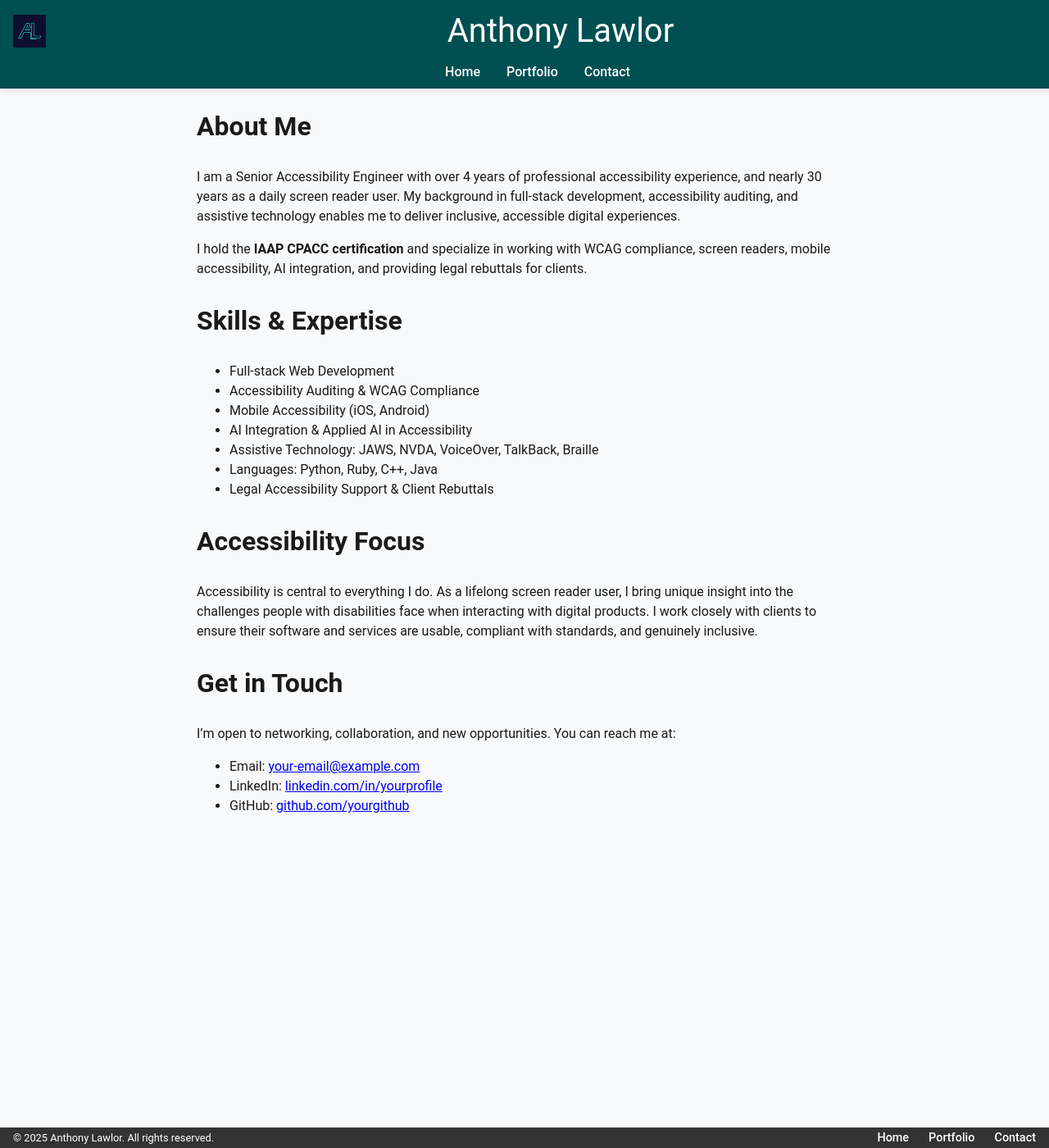
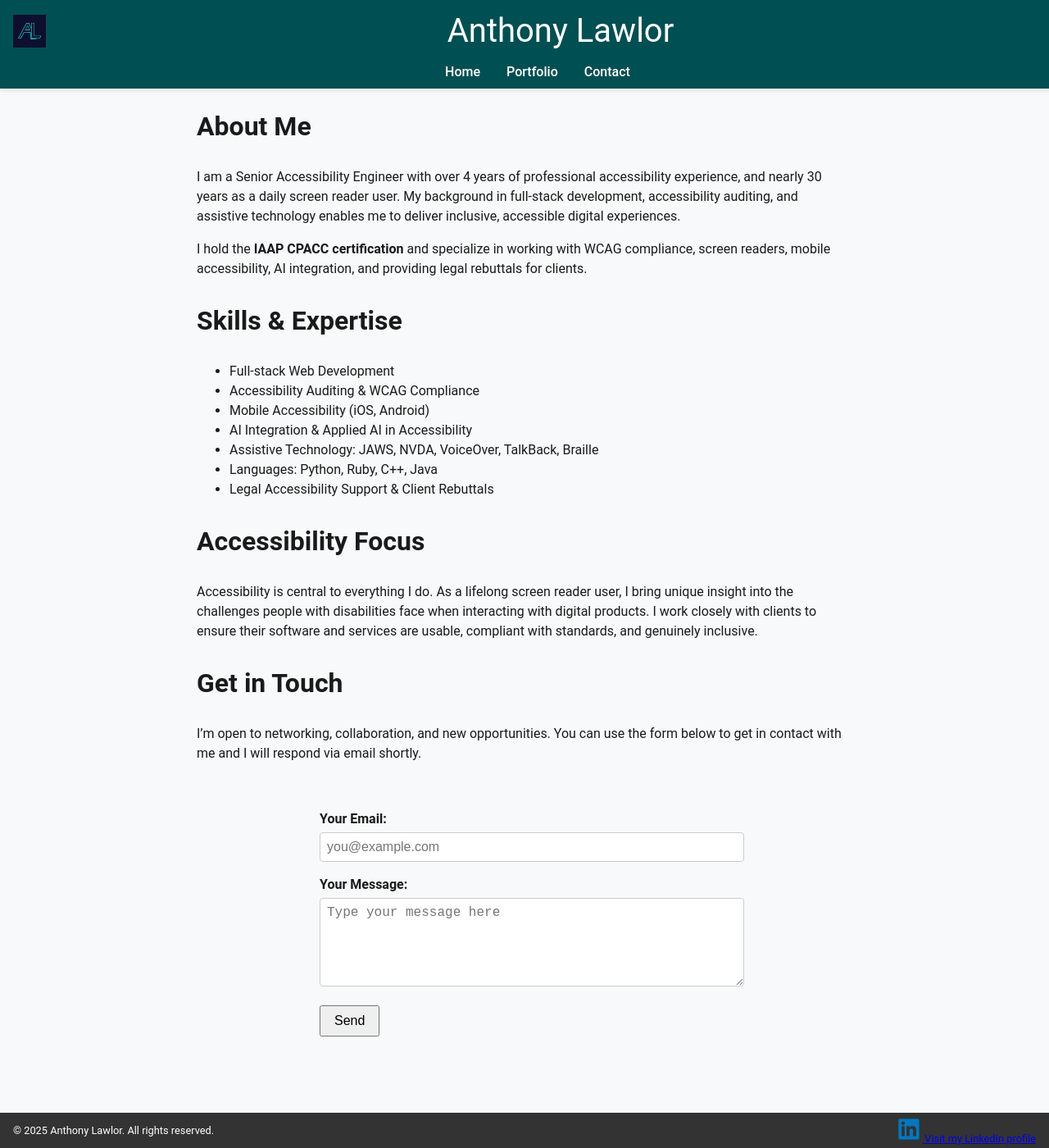
Before and after one commit to antlaw0/professional-website, a Jekyll site: the page built from index.md, in a window 1280 px wide and 1400 px high, scrolled down 37 px. Shown: the whole window at 82% size. Built offline with Jekyll 4.4.1, drawn with Linux system fonts in a browser that asks for light colours.

Commit message:
Implemented contact form

```diff
--- /dev/null
+++ b/_includes/contact-form.html
@@ -0,0 +1,88 @@
+<form id="contact-form" action="https://formspree.io/f/xovnjogv" method="POST" novalidate>
+  <div class="form-group">
+    <label for="email">Your Email:</label>
+    <input type="email" id="email" name="email" placeholder="you@example.com" required>
+    <span class="error-message" id="email-error" aria-live="polite"></span>
+  </div>
+
+  <div class="form-group">
+    <label for="message">Your Message:</label>
+    <textarea id="message" name="message" rows="5" placeholder="Type your message here" required></textarea>
+    <span class="error-message" id="message-error" aria-live="polite"></span>
+  </div>
+
+  <button type="submit">Send</button>
+
+  <div id="form-status" role="status" aria-live="polite"></div>
+</form>
+
+<script>
+const form = document.getElementById('contact-form');
+const emailError = document.getElementById('email-error');
+const messageError = document.getElementById('message-error');
+const status = document.getElementById('form-status');
+
+form.addEventListener('submit', async (e) => {
+  e.preventDefault();
+
+  // Clear previous messages
+  emailError.textContent = '';
+  messageError.textContent = '';
+  status.textContent = '';
+  status.className = '';
+
+  let valid = true;
+
+  // Basic client-side validation
+  if (!form.email.value.trim()) {
+    emailError.textContent = 'Email is required';
+    valid = false;
+  } else if (!/\S+@\S+\.\S+/.test(form.email.value)) {
+    emailError.textContent = 'Please enter a valid email';
+    valid = false;
+  }
+
+  if (!form.message.value.trim()) {
+    messageError.textContent = 'Message cannot be empty';
+    valid = false;
+  }
+
+  if (!valid) return;
+
+  // Send form via AJAX / fetch
+  const formData = new FormData(form);
+
+  try {
+    const response = await fetch(form.action, {
+      method: 'POST',
+      body: formData,
+      headers: { 'Accept': 'application/json' }
+    });
+
+    const data = await response.json();
+
+    if (response.ok) {
+      status.textContent = 'Thank you! Your message has been sent. I will respond via email shortly';
+      status.className = 'alert-success';
+      form.reset();
+    } else {
+      // Formspree may return errors
+      if (data.errors) {
+        data.errors.forEach(err => {
+          if (err.field === 'email') emailError.textContent = err.message;
+          if (err.field === 'message') messageError.textContent = err.message;
+        });
+      } else if (data.error) {
+        status.textContent = data.error;
+        status.className = 'alert-error';
+      } else {
+        status.textContent = 'Oops! Something went wrong.';
+        status.className = 'alert-error';
+      }
+    }
+  } catch (err) {
+    status.textContent = 'Oops! Something went wrong.';
+    status.className = 'alert-error';
+  }
+});
+</script>
--- a/_includes/footer.html
+++ b/_includes/footer.html
@@ -1,12 +1,10 @@
 <footer class="site-footer">
   <div class="footer-container">
     <p class="footer-copy">&copy; 2025 Anthony Lawlor. All rights reserved.</p>
-    <nav class="footer-nav" aria-label="footer">
-      <ul class="footer-ul">
-        <li><a href="index.html">Home</a></li>
-        <li><a href="portfolio.html">Portfolio</a></li>
-        <li><a href="contact.html">Contact</a></li>
-      </ul>
-    </nav>
-  </div>
+    <a href="https://www.linkedin.com/in/anthony-lawlor-179065110/" target="_blank" rel="noopener">
+<img class="linkedin-logo" src="{{ '/assets/images/linkedin.png' | relative_url }}" alt="LinkedIn logo">
+  Visit my LinkedIn profile
+</a>
+
+	</div>
 </footer>
--- a/index.md
+++ b/index.md
@@ -46,12 +46,9 @@ title: "Anthony Lawlor | Home page"
 <section>
   <h2 id="contact-heading">Get in Touch</h2>
   <p>
-    I’m open to networking, collaboration, and new opportunities. You can
-    reach me at:
-  </p>
-  <ul>
-    <li>Email: <a href="mailto:your-email@example.com">your-email@example.com</a></li>
-    <li>LinkedIn: <a href="https://www.linkedin.com/in/yourprofile">linkedin.com/in/yourprofile</a></li>
-    <li>GitHub: <a href="https://github.com/yourgithub">github.com/yourgithub</a></li>
-  </ul>
+    I’m open to networking, collaboration, and new opportunities. You can use the form below to get in contact with me and I will respond via email shortly.
+    </p>
+	<br>
+	{% include contact-form.html %}
+
 </section>
--- a/static/styles.css
+++ b/static/styles.css
@@ -156,7 +156,10 @@ body {
   color: var(--primary);
   text-decoration: underline;
 }
-
+.linkedin-logo {
+	width:  32px;
+	height:  32px;
+}
 /* ===========================
    Responsive Typography
    =========================== */
@@ -240,3 +243,58 @@ h6 {
   gap: 1.5rem;
   margin-top: 2rem;
 }
+
+
+/* contact form */
+form {
+  max-width: 500px;
+  margin: 0 auto;
+  padding: 1rem;
+}
+
+.form-group {
+  margin-bottom: 1rem;
+}
+
+label {
+  display: block;
+  font-weight: bold;
+  margin-bottom: 0.25rem;
+}
+
+input, textarea {
+  width: 100%;
+  padding: 0.5rem;
+  font-size: 1rem;
+  border: 1px solid #ccc;
+  border-radius: 4px;
+}
+
+button {
+  padding: 0.5rem 1rem;
+  font-size: 1rem;
+  cursor: pointer;
+}
+
+.error-message {
+  color: red;
+  font-size: 0.9rem;
+  margin-top: 0.25rem;
+}
+
+#form-status {
+  margin-top: 1rem;
+  padding: 0.75rem;
+  border-radius: 4px;
+  font-weight: bold;
+}
+
+.alert-success {
+  background-color: #d4edda;
+  color: #155724;
+}
+
+.alert-error {
+  background-color: #f8d7da;
+  color: #721c24;
+}
```
Also changed, not shown: assets/images/linkedin.png (added), 4 other files.
